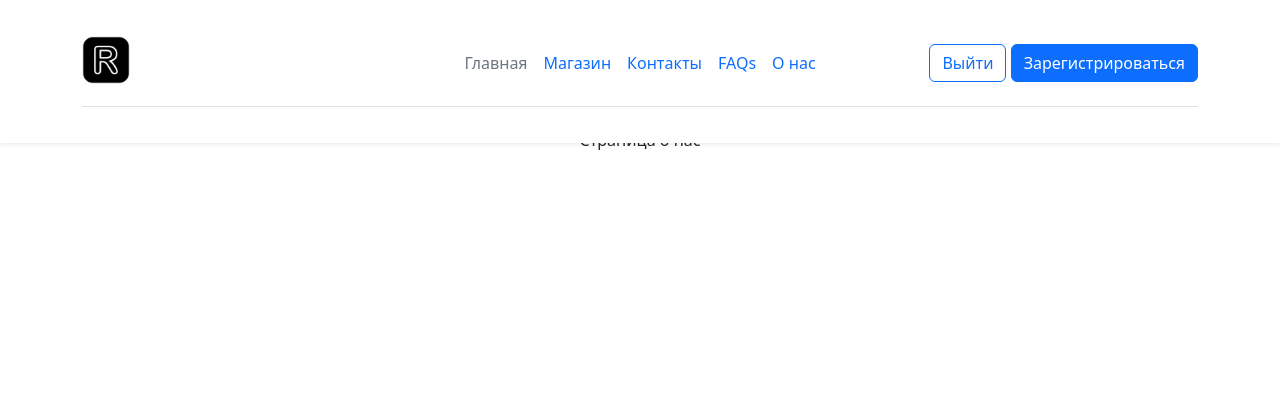
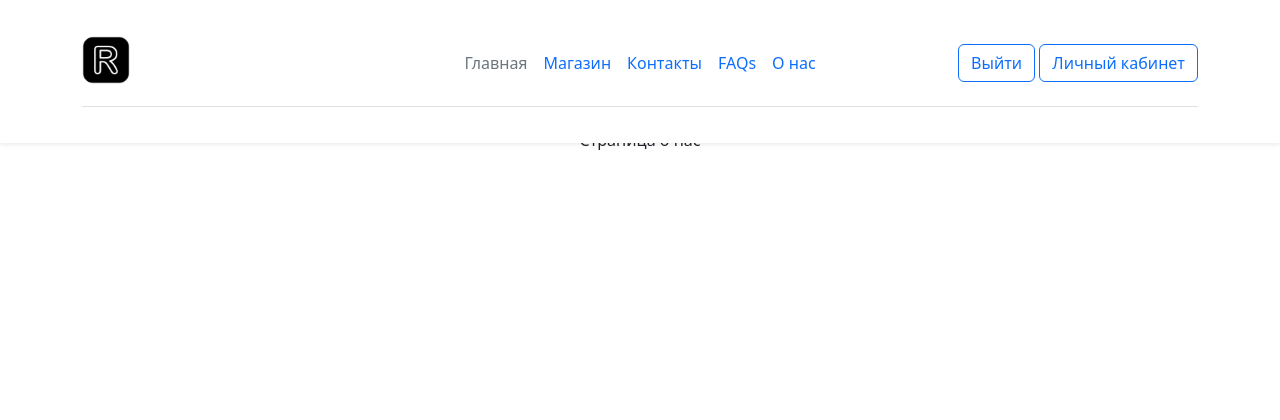
Before and after one commit to Illuminater1/Web_shop, a Flask app: page /about in a window 1280 px wide. Shown: the top 420 px of the page. Run offline with Flask 3, Linux system fonts and the light colour scheme; the visitor is signed in with stand-in values (Sample User, id 1).

Commit message:
Проверка в шаблоне является ли user админом

```diff
--- a/app/templates/header.html
+++ b/app/templates/header.html
@@ -1,9 +1,10 @@
 <header class="fixed-top bg-white shadow-sm">
     <div class="container">
-    <div class = "d-flex flex-wrap align-items-center justify-content-center justify-content-md-between py-3 mb-3 border-bottom">
+        <div class="d-flex flex-wrap align-items-center justify-content-center justify-content-md-between py-3 mb-3 border-bottom">
             <div class="col-md-3 mb-2 mb-md-0">
                 <a href="/" class="d-inline-flex link-body-emphasis text-decoration-none">
-        <img class="header__img" height="48" width="48" src="{{ url_for('static', filename='img/logo.png') }}" alt="logo">
+                    <img class="header__img" height="48" width="48"
+                         src="{{ url_for('static', filename='img/logo.png') }}" alt="logo">
                 </a>
             </div>
 
@@ -15,12 +16,18 @@
                 <li><a href="{{ url_for('main.about') }}" class="nav-link px-2">О нас</a></li>
             </ul>
             <div class="col-md-3 text-end">
-          {% if current_user.is_anonymous %}
+                {% if current_user.is_authenticated %}
+                    {% if current_user.is_admin  %}
+                        <a class="btn btn-primary" href="{{ url_for('admin.admin_index') }}">Админка</a>
+                    {% endif %}
+
+                    <a class="btn btn-outline-primary" href="{{ url_for('user.logout') }}" role="button">Выйти</a>
+                    <a class="btn btn-outline-primary" href="" role="button">Личный кабинет</a>
+
+                {% else %}
                     <a class="btn btn-outline-primary" href="{{ url_for('user.login') }}" role="button">Войти</a>
-          {% else %}
-          <a class="btn btn-outline-primary" href="{{ url_for('user.logout') }}" role="button">Выйти</a>
+                    <a class="btn btn-primary" href="{{ url_for('user.register') }}">Зарегистрироваться</a>
                 {% endif %}
-        <a class="btn btn-primary" href="{{ url_for('user.register') }}">Зарегистрироваться</a>
             </div>
         </div>
     </div>
```
Also changed, not shown: dbshop.db. Lines whose indentation alone changed are shown as unchanged.
